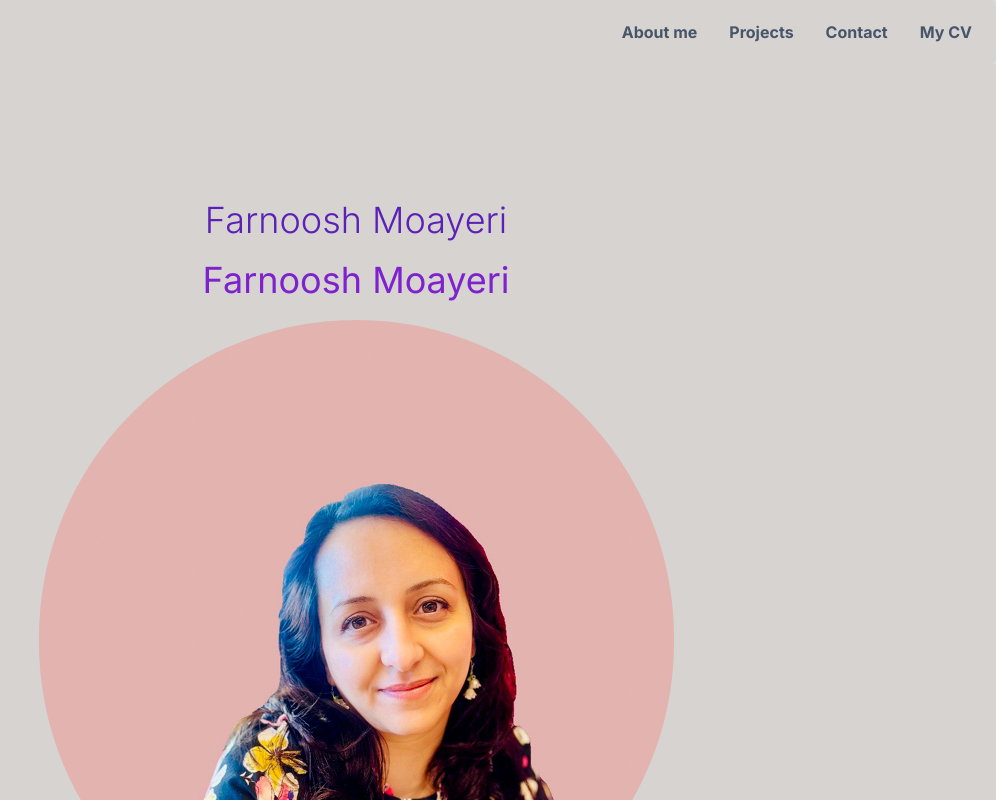
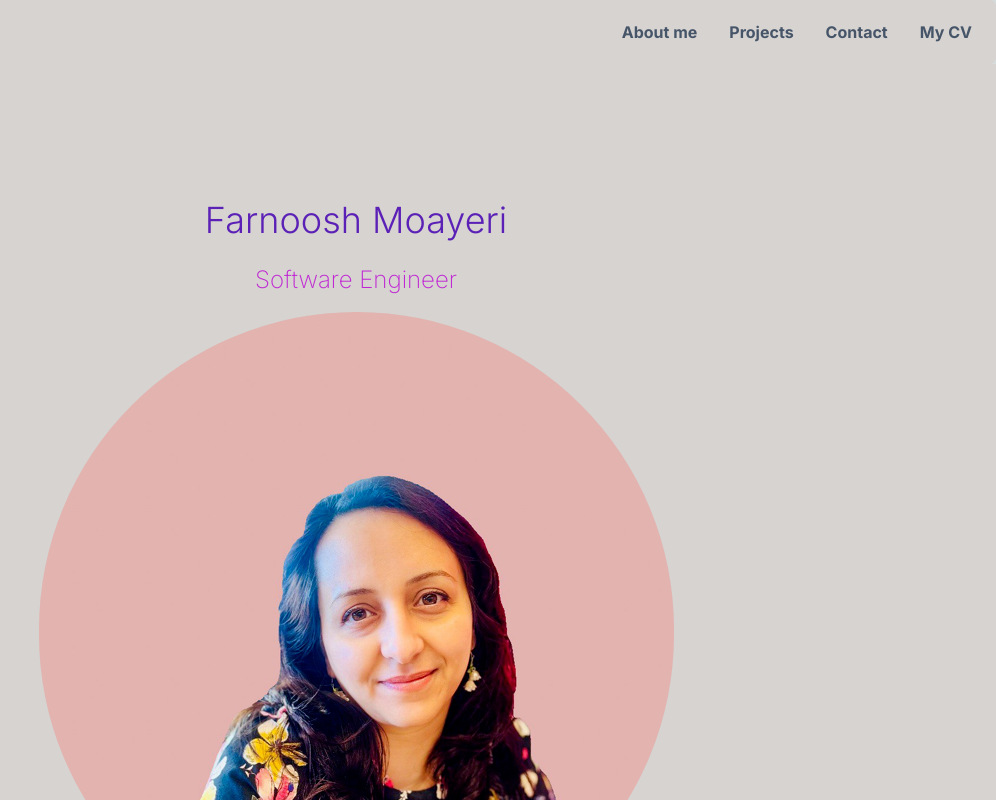
Before and after one commit to Farnooshmo/portfolio, a Next.js app: page / in a window 1280 px wide. Shown: the top 800 px of the page, without its empty margins (284-1280 px from the left). Built offline with nearby package versions, Linux system fonts and the light colour scheme.

Commit message:
Change the text of animate

```diff
--- a/app/components/TextAnimation.js
+++ b/app/components/TextAnimation.js
@@ -9,20 +9,20 @@ export default function AnimatedText() {
     setLoaded(true);
   }, []);
 
-  const letters = [" ", "M", "o", "a", "y", "e", "r", "i"];
+  const letters = [" ", "E", "n", "g", "i", "n", "e", "e","r"];
 
   const fadeUp = "translate-y-32 opacity-0";
   const fallDown = "-translate-y-32";
   const duration = "duration-[5s] ease-out";
 
   return (
-    <div className="text-container duration-100 relative top-1/2 left-1/2 transform -translate-x-1/2 -translate-y-1/2 text-violet-00  text-center text-4xl ">
+    <div className="text-container duration-100 relative top-1/2 left-1/2 transform -translate-x-1/2 -translate-y-1/2 text-fuchsia-600  text-center text-2xl font-extralight ">
       <span
         className={`reg-text ${loaded ? "" : fadeUp} ${
           loaded ? "opacity-100" : ""
         }`}
       >
-        Farnoosh
+        Software
       </span>
       {letters.map((letter, index) => (
         <span
```
